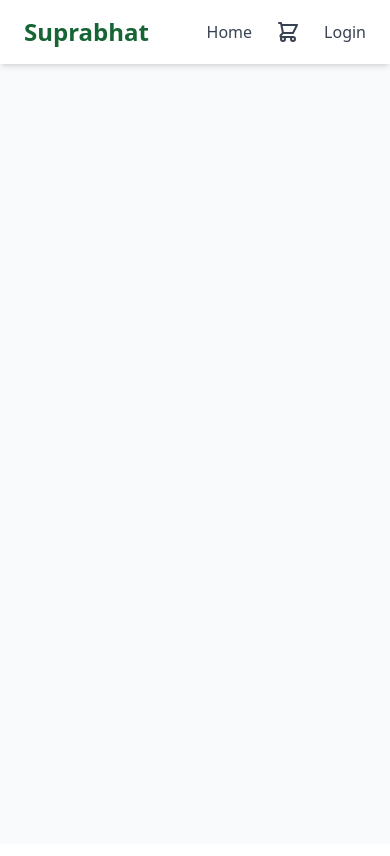
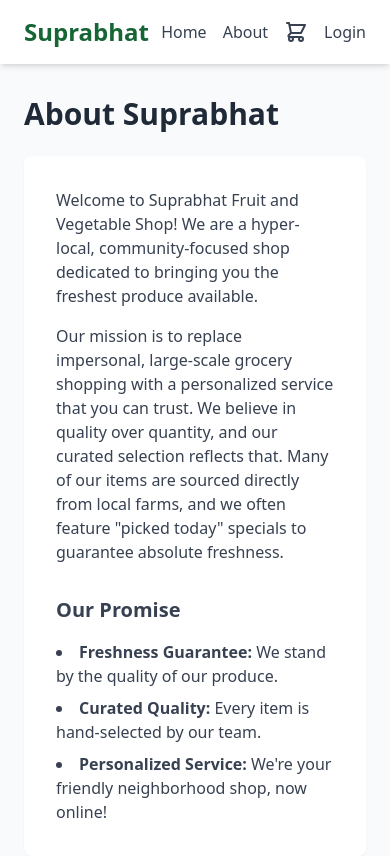
Before and after one commit to w3-80717/SuprabhatGroceries, a React (Vite) app in the folder suprabhat-web/: page /about in a window 390 px wide. Shown: the top 856 px of the page. Built offline with nearby package versions, Linux system fonts and the light colour scheme.

Commit message:
update vite config to alias @ import in all pages

```diff
--- a/suprabhat-web/src/App.jsx
+++ b/suprabhat-web/src/App.jsx
@@ -1,9 +1,12 @@
+// In src/App.jsx
 import React from 'react';
 import { BrowserRouter as Router, Routes, Route } from 'react-router-dom';
-import Header from './components/Header';
-import HomePage from './pages/HomePage';
-import CartPage from './pages/CartPage';
-import AuthPage from './pages/AuthPage';
+import Header from '@/components/Header.jsx';
+import HomePage from '@/pages/HomePage.jsx';
+import CartPage from '@/pages/CartPage.jsx';
+import AuthPage from '@/pages/AuthPage.jsx';
+import ProfilePage from '@/pages/ProfilePage.jsx'; // <-- Import
+import AboutPage from '@/pages/AboutPage.jsx';   // <-- Import
 
 function App() {
   return (
@@ -15,6 +18,8 @@ function App() {
             <Route path="/" element={<HomePage />} />
             <Route path="/cart" element={<CartPage />} />
             <Route path="/login" element={<AuthPage />} />
+            <Route path="/profile" element={<ProfilePage />} /> {/* <-- Add Route */}
+            <Route path="/about" element={<AboutPage />} />   {/* <-- Add Route */}
           </Routes>
         </main>
       </div>
--- a/suprabhat-web/src/components/Header.jsx
+++ b/suprabhat-web/src/components/Header.jsx
@@ -1,23 +1,17 @@
+// In src/components/Header.jsx
 import React from 'react';
 import { Link, useNavigate } from 'react-router-dom';
-import { useAuthStore } from '../store/authStore.js';
-import { useCartStore } from '../store/cartStore.js';
+import { useAuthStore } from '@/store/authStore.js';
+import { useCartStore } from '@/store/cartStore.js';
 
 const Header = () => {
-  // Get state and actions from the auth store
   const { isAuthenticated, user, logout } = useAuthStore();
-
-  // Get the total item count from the cart store
-  // This component will automatically re-render whenever the totalItems changes
   const totalItems = useCartStore((state) => state.getTotalItems());
-
   const navigate = useNavigate();
 
   const handleLogout = () => {
-    logout(); // Clear auth state
-    // Optionally, you could also clear the cart on logout
-    // useCartStore.getState().clearCart();
-    navigate('/login'); // Redirect to login page
+    logout();
+    navigate('/login');
   };
 
   return (
@@ -26,10 +20,10 @@ const Header = () => {
         <Link to="/" className="text-2xl font-bold text-green-800 hover:text-green-700">
           Suprabhat
         </Link>
-        <nav className="flex items-center space-x-6">
-          <Link to="/" className="text-gray-700 hover:text-green-800 font-medium">
-            Home
-          </Link>
+        <nav className="flex items-center space-x-4 md:space-x-6">
+          <Link to="/" className="text-gray-700 hover:text-green-800 font-medium">Home</Link>
+          <Link to="/about" className="text-gray-700 hover:text-green-800 font-medium">About</Link> {/* <-- Add Link */}
+
           <Link to="/cart" className="relative text-gray-700 hover:text-green-800 font-medium">
             {/* Shopping cart icon */}
             <svg xmlns="http://www.w3.org/2000/svg" className="h-6 w-6" fill="none" viewBox="0 0 24 24" stroke="currentColor">
@@ -43,14 +37,10 @@ const Header = () => {
             )}
           </Link>
 
-          {/* Conditional rendering based on authentication status */}
           {isAuthenticated ? (
             <>
-              <span className="text-gray-700 font-medium hidden sm:block">Hi, {user.name}</span>
-              <button
-                onClick={handleLogout}
-                className="text-gray-700 hover:text-green-800 font-medium bg-transparent border-none cursor-pointer p-0"
-              >
+              <Link to="/profile" className="text-gray-700 hover:text-green-800 font-medium">Profile</Link> {/* <-- Add Link */}
+              <button onClick={handleLogout} className="...">
                 Logout
               </button>
             </>
--- a/suprabhat-web/src/components/ProductList.jsx
+++ b/suprabhat-web/src/components/ProductList.jsx
@@ -1,7 +1,7 @@
 import React from 'react';
 import { useQuery } from '@tanstack/react-query';
-import { fetchProducts } from '../api/products.js'; // Using absolute path alias
-import { useCartStore } from '../store/cartStore.js'; // Import the cart store
+import { fetchProducts } from '@/api/products.js'; // Using absolute path alias
+import { useCartStore } from '@/store/cartStore.js'; // Import the cart store
 
 const ProductList = () => {
   // Get the addToCart action from our Zustand store
--- /dev/null
+++ b/suprabhat-web/src/pages/AboutPage.jsx
@@ -0,0 +1,25 @@
+import React from 'react';
+
+const AboutPage = () => {
+  return (
+    <div>
+      <h2 className="text-3xl font-bold text-gray-800 mb-6">About Suprabhat</h2>
+      <div className="bg-white p-8 rounded-lg shadow-sm space-y-4 text-gray-700">
+        <p>
+          Welcome to Suprabhat Fruit and Vegetable Shop! We are a hyper-local, community-focused shop dedicated to bringing you the freshest produce available.
+        </p>
+        <p>
+          Our mission is to replace impersonal, large-scale grocery shopping with a personalized service that you can trust. We believe in quality over quantity, and our curated selection reflects that. Many of our items are sourced directly from local farms, and we often feature "picked today" specials to guarantee absolute freshness.
+        </p>
+        <h3 className="text-xl font-semibold pt-4">Our Promise</h3>
+        <ul className="list-disc list-inside space-y-2">
+          <li><strong>Freshness Guarantee:</strong> We stand by the quality of our produce.</li>
+          <li><strong>Curated Quality:</strong> Every item is hand-selected by our team.</li>
+          <li><strong>Personalized Service:</strong> We're your friendly neighborhood shop, now online!</li>
+        </ul>
+      </div>
+    </div>
+  );
+};
+
+export default AboutPage;
--- a/suprabhat-web/src/pages/AuthPage.jsx
+++ b/suprabhat-web/src/pages/AuthPage.jsx
@@ -4,8 +4,8 @@ import { zodResolver } from '@hookform/resolvers/zod';
 import { z } from 'zod';
 import { useMutation } from '@tanstack/react-query';
 import { useNavigate } from 'react-router-dom';
-import { loginUser, registerUser } from '../api/auth';
-import { useAuthStore } from '../store/authStore';
+import { loginUser, registerUser } from '@/api/auth';
+import { useAuthStore } from '@/store/authStore';
 
 // Zod validation schemas
 const registerSchema = z.object({
--- a/suprabhat-web/src/pages/CartPage.jsx
+++ b/suprabhat-web/src/pages/CartPage.jsx
@@ -1,5 +1,5 @@
 import React from 'react';
-import { useCartStore } from '../store/cartStore.js';
+import { useCartStore } from '@/store/cartStore.js';
 
 const CartPage = () => {
   // Get the full state and actions from the cart store
--- a/suprabhat-web/src/pages/HomePage.jsx
+++ b/suprabhat-web/src/pages/HomePage.jsx
@@ -1,5 +1,5 @@
 import React from 'react';
-import ProductList from '../components/ProductList';
+import ProductList from '@/components/ProductList';
 
 const HomePage = () => {
   return (
--- /dev/null
+++ b/suprabhat-web/src/pages/ProfilePage.jsx
@@ -0,0 +1,96 @@
+import React, { useState } from 'react';
+import { useQuery } from '@tanstack/react-query';
+import { fetchMyProfile } from '@/api/users.js';
+import { fetchMyOrders } from '@/api/orders.js';
+
+// A component for the user's details
+const MyDetails = ({ profile }) => (
+  <div className="bg-white p-6 rounded-lg shadow-sm">
+    <h3 className="text-xl font-semibold mb-4">Account Details</h3>
+    <div className="space-y-2">
+      <p><strong>Name:</strong> {profile.name}</p>
+      <p><strong>Email:</strong> {profile.email}</p>
+      <p><strong>Joined:</strong> {new Date(profile.createdAt).toLocaleDateString()}</p>
+    </div>
+  </div>
+);
+
+// A component for the user's order history
+const OrderHistory = () => {
+  const { data, isLoading, isError } = useQuery({
+    queryKey: ['myOrders'],
+    queryFn: fetchMyOrders,
+  });
+
+  if (isLoading) return <p>Loading order history...</p>;
+  if (isError) return <p className="text-red-500">Could not fetch order history.</p>;
+
+  const orders = data.results;
+
+  return (
+    <div className="bg-white p-6 rounded-lg shadow-sm">
+      <h3 className="text-xl font-semibold mb-4">Your Orders</h3>
+      {orders.length === 0 ? (
+        <p>You haven't placed any orders yet.</p>
+      ) : (
+        <div className="space-y-4">
+          {orders.map(order => (
+            <div key={order._id} className="border p-4 rounded-md">
+              <div className="flex justify-between items-center">
+                <p className="font-bold">Order #{order._id.slice(-6)}</p>
+                <span className={`px-2 py-1 text-sm rounded-full ${
+                  order.orderStatus === 'Delivered' ? 'bg-green-100 text-green-800' : 'bg-yellow-100 text-yellow-800'
+                }`}>{order.orderStatus}</span>
+              </div>
+              <p className="text-sm text-gray-600">Date: {new Date(order.createdAt).toLocaleDateString()}</p>
+              <p className="mt-2 font-semibold">Total: ₹{order.totalAmount.toFixed(2)}</p>
+            </div>
+          ))}
+        </div>
+      )}
+    </div>
+  );
+};
+
+
+const ProfilePage = () => {
+  const [activeTab, setActiveTab] = useState('details');
+
+  const { data: profile, isLoading, isError } = useQuery({
+    queryKey: ['myProfile'],
+    queryFn: fetchMyProfile,
+  });
+
+  if (isLoading) return <div>Loading profile...</div>;
+  if (isError) return <div className="text-red-500">Error loading profile. Please try logging in again.</div>;
+
+  return (
+    <div>
+      <h2 className="text-3xl font-bold text-gray-800 mb-6">Your Profile</h2>
+
+      {/* Tabs Navigation */}
+      <div className="flex border-b mb-6">
+        <button
+          onClick={() => setActiveTab('details')}
+          className={`py-2 px-4 font-medium ${activeTab === 'details' ? 'border-b-2 border-green-700 text-green-700' : 'text-gray-500'}`}
+        >
+          My Details
+        </button>
+        <button
+          onClick={() => setActiveTab('orders')}
+          className={`py-2 px-4 font-medium ${activeTab === 'orders' ? 'border-b-2 border-green-700 text-green-700' : 'text-gray-500'}`}
+        >
+          Order History
+        </button>
+      </div>
+
+      {/* Tab Content */}
+      <div>
+        {activeTab === 'details' && <MyDetails profile={profile} />}
+        {activeTab === 'orders' && <OrderHistory />}
+      </div>
+    </div>
+  );
+};
+
+export default ProfilePage;
--- a/suprabhat-web/vite.config.js
+++ b/suprabhat-web/vite.config.js
@@ -1,23 +1,42 @@
 import { defineConfig } from 'vite';
 import react from '@vitejs/plugin-react';
+import path from 'path';
+import { fileURLToPath } from 'url';
+
+// This is the standard ES Module way to get __dirname
+const __filename = fileURLToPath(import.meta.url);
+const __dirname = path.dirname(__filename);
 
 // https://vitejs.dev/config/
 export default defineConfig({
   plugins: [react()],
+
+  // 1. Development Server Configuration
   server: {
+    // Configure the proxy for API requests
     proxy: {
-      // The key is the path you want to proxy.
-      // Any request to '/api' will be forwarded.
+      // Any request starting with /api will be forwarded
       '/api': {
-        // The target is your backend server.
+        // Your backend server running on port 8000
         target: 'http://localhost:8000',
-        // This is crucial for virtual hosts and ensures
-        // the 'Host' header is set correctly.
+
+        // Needed for virtual-hosted sites and to avoid CORS issues
         changeOrigin: true,
-        // Optional: you can rewrite the path if needed,
-        // but for our case, we don't need to.
+
+        // You can uncomment this if you need to remove the /api prefix
+        // before the request is sent to your backend. We don't need it
+        // for our current backend setup.
         // rewrite: (path) => path.replace(/^\/api/, ''),
       },
     },
   },
+
+  // 2. Path Alias Configuration
+  resolve: {
+    alias: {
+      // This allows you to use `import Something from '@/components/Something'`
+      // instead of complex relative paths like `../../components/Something`
+      '@': path.resolve(__dirname, './src'),
+    },
+  },
 });
```
